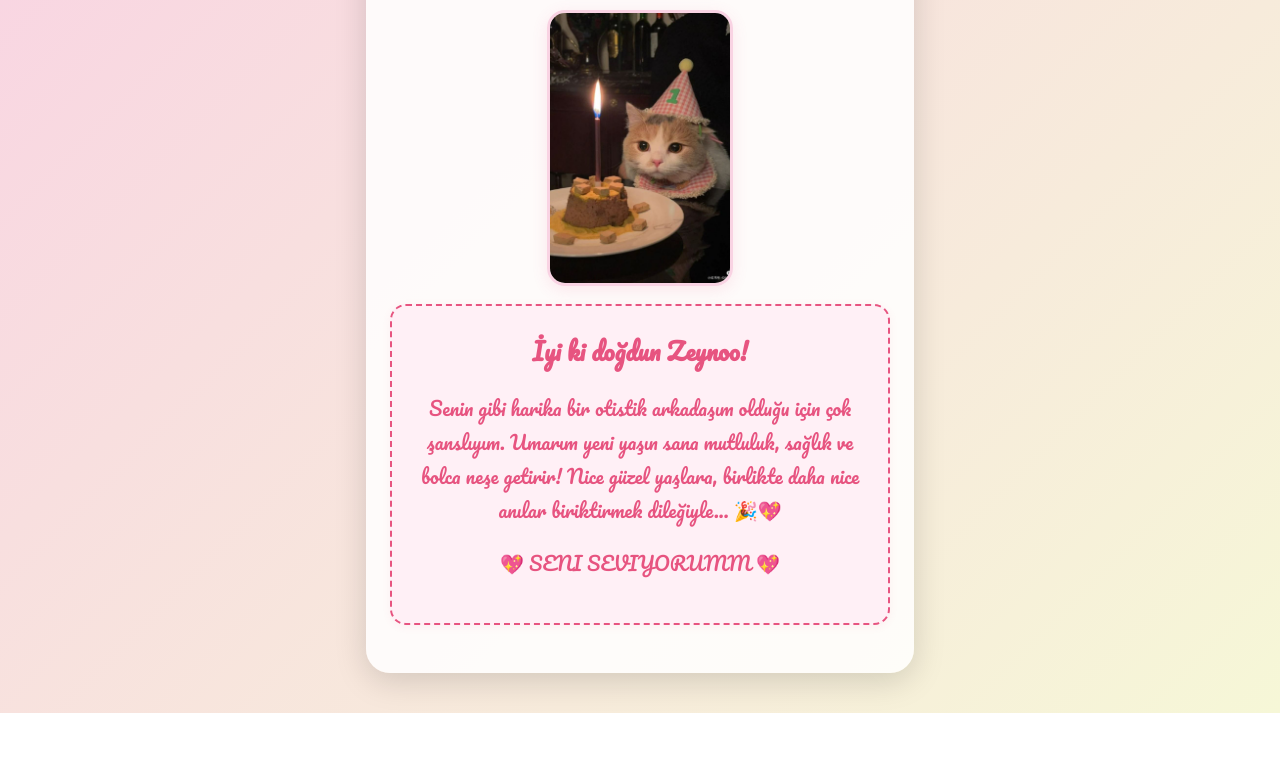
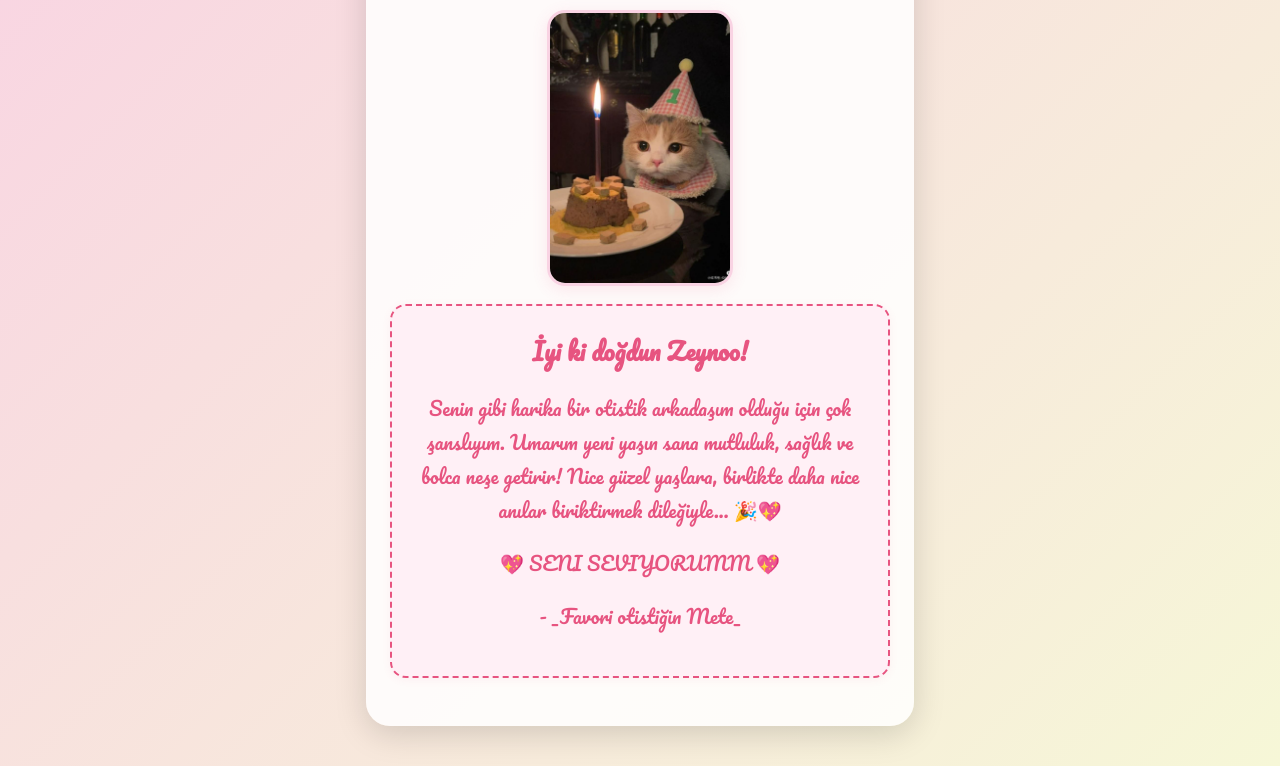
Before and after one commit to MTBERK/Zeynep-e-DG-Suprizi, a plain HTML site: page index.html in a window 1280 px wide. Both pictures are taken after a click on the element "Zarfı Açtınke". Shown: the part 180-946 px from the top of the page. Before the commit the page ends 893 px from the top, so only its background shows below. Drawn offline with Linux system fonts and the light colour scheme.

Commit message:
Update index.html

```diff
--- a/index.html
+++ b/index.html
@@ -21,6 +21,7 @@
         <h2>İyi ki doğdun Zeynoo!</h2>
         <p>Senin gibi harika bir otistik arkadaşım olduğu için çok şanslıyım. Umarım yeni yaşın sana mutluluk, sağlık ve bolca neşe getirir! Nice güzel yaşlara, birlikte daha nice anılar biriktirmek dileğiyle... 🎉💖</p>
         <p>💖 SENI SEVIYORUMM 💖</p>
+        <p> - _Favori otistiğin Mete_</p>
       </div>
     </div>
   </div>
```
